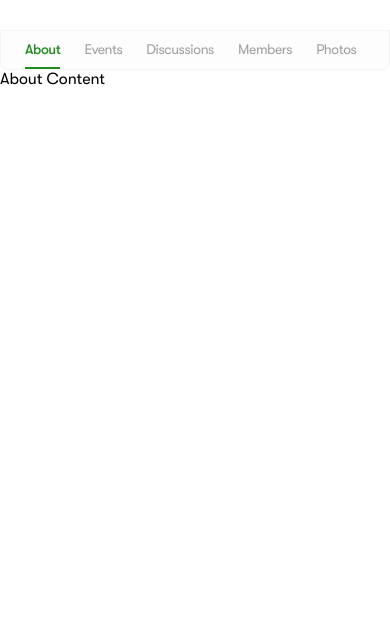
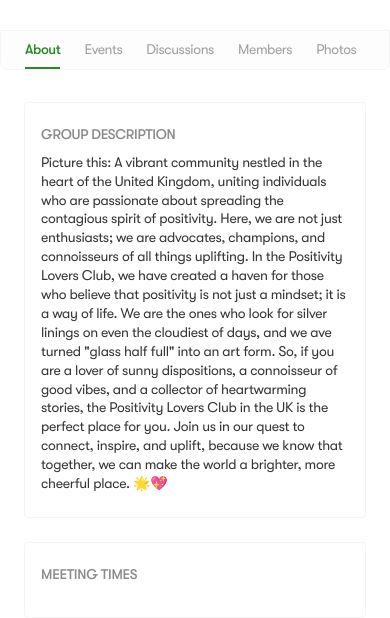
Before and after one commit to opeodedeyi/clubbera-final, a Next.js app: page /group/1 in a window 390 px wide. Shown: the part 504-1122 px from the top of the page. Before the commit the page ends 844 px from the top, so only its background shows below. Built offline with nearby package versions, Linux system fonts and the light colour scheme.

Commit message:
updated the view group page

```diff
--- a/src/app/globals.css
+++ b/src/app/globals.css
@@ -109,7 +109,7 @@ h3 {
 h4 {
   color: #393535;
   /* text-align: center; */
-  font-size: 32px;
+  font-size: 2rem;
   font-style: normal;
   font-weight: 500;
   line-height: 100%;
@@ -118,6 +118,16 @@ h4 {
   display: flex;
   align-items: center;
   gap: 8px;
+}
+
+h5 {
+  color: var(--color-text);
+  font-size: 1rem;
+  font-style: normal;
+  font-weight: 500;
+  line-height: 100%;
+  letter-spacing: 0.32px;
+  text-transform: uppercase;
 }
 
 p {
@@ -197,6 +207,11 @@ body {
     letter-spacing: -0.44px;
   }
 
+  h5 {
+    font-size: 0.875rem;
+    letter-spacing: -0.28px;
+  }
+
   p {
     font-size: 0.875rem;
     letter-spacing: -0.28px;
--- a/src/app/group/[uniqueURL]/page.js
+++ b/src/app/group/[uniqueURL]/page.js
@@ -10,11 +10,28 @@ import { useState, useEffect } from 'react';
 
 
 const AboutSection = () => (
-    <div id="about">About Content</div>
+    <div id="about" className="group-other">
+        <div className="group-about-description">
+            <h5 className="group-about-title">Group description</h5>
+            <p className="group-about-content">
+                Picture this: A vibrant community nestled in the heart of the United Kingdom, uniting individuals who are passionate about spreading the contagious spirit of positivity. Here, we are not just enthusiasts; we are advocates, champions, and connoisseurs of all things uplifting.
+                In the Positivity Lovers Club, we have created a haven for those who believe that positivity is not just a mindset; it is a way of life. We are the ones who look for silver linings on even the cloudiest of days, and we ave turned "glass half full" into an art form.
+                So, if you are a lover of sunny dispositions, a connoisseur of good vibes, and a collector of heartwarming stories, the Positivity Lovers Club in the UK is the perfect place for you. Join us in our quest to connect, inspire, and uplift, because we know that together, we can make the world a brighter, more cheerful place. 🌟💖
+            </p>
+        </div>
+        <div className="group-meeting-time">
+            <div className="group-meeting-time-container">
+                <h5 className="group-about-title">Meeting times</h5>
+                <div className="group-meeting-items">
+
+                </div>
+            </div>
+        </div>
+    </div>
 );
 
 const EventsSection = () => (
-    <div id="events">Events Content</div>
+    <div id="events" className="group-event">Events Content</div>
 );
 
 const GroupDetails = ({ params }) => {
--- a/src/app/style/groupdetails.css
+++ b/src/app/style/groupdetails.css
@@ -187,6 +187,68 @@
     border-top: 2px solid transparent;
 }
 
+.group-other,
+.group-event {
+    width: 100%;
+    display: flex;
+    align-items: flex-start;
+    gap: 40px;
+    margin-top: 40px;
+    padding: 0 var(--container-padding);
+}
+
+.group-about-description {
+    display: flex;
+    max-width: 880px;
+    width: 60%;
+    padding: 32px 24px;
+    flex-direction: column;
+    align-items: flex-start;
+    align-self: stretch;
+    gap: 12px;
+    border-radius: 4px;
+    border: 1px solid var(--color-white-two);
+}
+
+.group-about-content {
+    color: var(--color-text-input);
+    font-size: 1rem;
+    font-style: normal;
+    font-weight: 400;
+    line-height: 135%;
+    letter-spacing: -0.32px;
+}
+
+.group-meeting-time {
+    display: flex;
+    width: 360px;
+    padding: 32px 24px;
+    flex-direction: column;
+    align-items: flex-start;
+    gap: 16px;
+    border-radius: 8px;
+    border: 1px solid var(--color-white-two);
+}
+
+.group-meeting-time-container {
+    width: 100%;
+    display: flex;
+    flex-direction: column;
+    justify-content: center;
+    align-items: flex-start;
+    gap: 12px;
+    align-self: stretch;
+}
+
+.group-meeting-items {
+    display: flex;
+    flex-direction: column;
+    justify-content: center;
+    align-items: flex-start;
+    gap: 16px;
+    align-self: stretch;
+}
+
 @media screen and  (max-width: 1325px) {
     .group-keydetails-major-image {
         width: 50%;
@@ -220,6 +282,14 @@
     .group-keydetails-text-inner {
         min-height: 0px;
         gap: 24px;
+    }
+
+    .group-other {
+        flex-direction: column;
+    }
+
+    .group-about-description {
+        width: 100%;
     }
 }
 
@@ -287,4 +357,30 @@
         height: 100%;
         padding-top: 0;
     }
+
+    .group-other,
+    .group-event {
+        gap: 24px;
+        margin-top: 32px;
+        padding: 0 var(--container-padding);
+    }
+
+    .group-about-description {
+        width: 100%;
+        padding: 24px 16px;
+        flex-direction: column;
+    }
+
+    .group-about-content {
+        font-size: 0.875rem;
+        letter-spacing: -0.28px;
+    }
+
+    .group-meeting-time {
+        display: flex;
+        width: 100%;
+        padding: 24px 16px;
+        border-radius: 4px;
+        border: 1px solid var(--color-white-two);
+    }
 }
```
